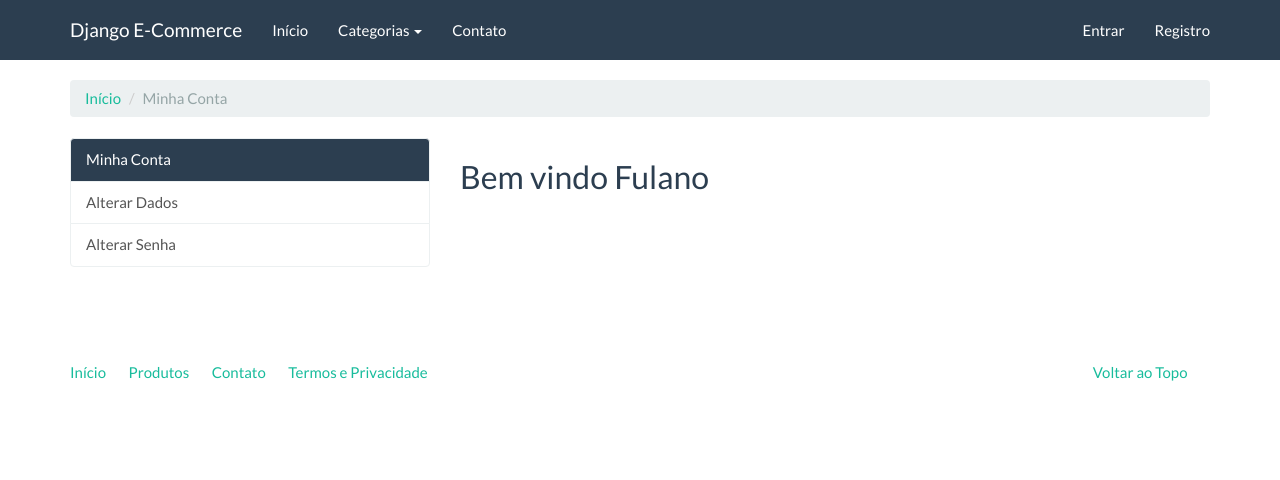
After one commit to philippe28/udemy-ecommerce, a Django app: template accounts/templates/accounts/index.html in a window 1280 px wide. The commit adds this page. Shown: the top 480 px of the page. Run offline with Django 3.2, Linux system fonts and the light colour scheme; the template is opened without the code that fills it, so the values that code supplies are empty; some libraries are stand-ins or nearby versions.

Commit message:
sessao 4 aula 48

```diff
--- /dev/null
+++ b/accounts/templates/accounts/index.html
@@ -0,0 +1,22 @@
+{% extends "base.html" %}
+
+{% block title %}Minha Conta{% endblock %}
+
+{% block container %}
+<ol class="breadcrumb">
+  <li><a href="#">Início</a></li>
+  <li class="active">Minha Conta</li>
+</ol>
+<div class="row">
+    <div class="col-md-4">
+        <div class="list-group">
+          <a href="#" class="list-group-item active">Minha Conta</a>
+          <a href="#" class="list-group-item">Alterar Dados</a>
+          <a href="#" class="list-group-item">Alterar Senha</a>
+        </div>
+    </div>
+    <div class="col-md-8">
+        <h2>Bem vindo Fulano</h2>
+    </div>
+</div>
+{% endblock %}
--- a/accounts/urls.py
+++ b/accounts/urls.py
@@ -6,6 +6,7 @@ from . import views
 
 
 urlpatterns = [
+    url(r'^$', views.index, name='index'),
     url(r'^registro/$', views.register, name='register'),
 
 ]
--- /dev/null
+++ b/core/static/assets/extra.css
@@ -0,0 +1,3 @@
+.margin-top {
+     margin-top: 2em;
+ }
--- a/core/templates/base.html
+++ b/core/templates/base.html
@@ -8,6 +8,7 @@
 	<meta http-equiv="X-UA-Compatible" content="IE=edge" />
 	<link rel="stylesheet" href="{% static 'assets/bootstrap.min.css' %}" media="screen" />
 	<link rel="stylesheet" href="{% static 'assets/custom.min.css' %}" media="screen" />
+	<link rel="stylesheet" href="{% static 'assets/extra.css' %}" media="screen" />
 </head>
 <body>
     <div class="navbar navbar-default navbar-fixed-top">
@@ -48,7 +49,7 @@
         </div>
       </div>
     </div>
-    <div class="container">
+    <div class="container margin-top">
 		{% block container %}{% endblock %}
 		<footer>
 			<div class="row">
```
Also changed, not shown: accounts/views.py (+9 -1 lines).
